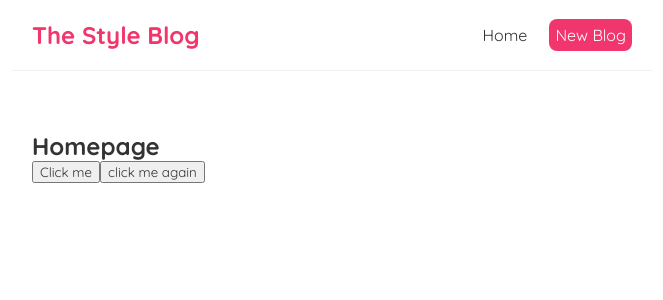
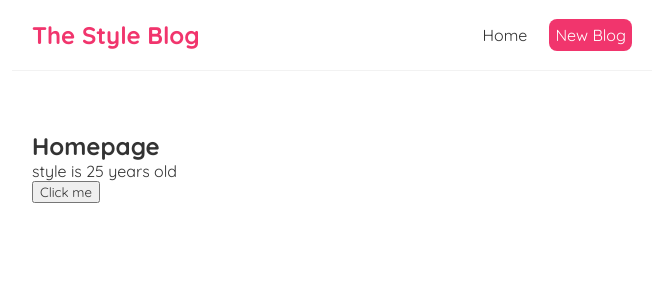
Before and after one commit to DarkinStyle/Style-blog, a React (Create React App) app: page / in a window 1280 px wide. Shown: the top 300 px of the page, without its empty margins (308-971 px from the left). Built offline with nearby package versions, Linux system fonts and the light colour scheme; the HTML template or start-up script is replaced by a standard one.

Commit message:
update on usestate

```diff
--- a/src/Home.js
+++ b/src/Home.js
@@ -1,14 +1,21 @@
+import { useState } from 'react';
+
 const Home = () => {
 
-    const handleClick = (e) => {
-        console.log('Hello, everyone', e); // e is the event object
+    const [name, setName] = useState('style');
+    const [age, setAge] = useState(25);
+
+    const handleClick = () => {
+       setName('zap');
+       setAge(50);
     }
 
     return (
         <div className="home">
             <h2>Homepage</h2>
+            <p>{ name } is { age } years old</p>
             <button onClick={handleClick}>Click me</button>
-            <button onClick={(e) => handleClickAgain('mario', e)}>click me again</button>
+
         </div>
     );
 }
```
